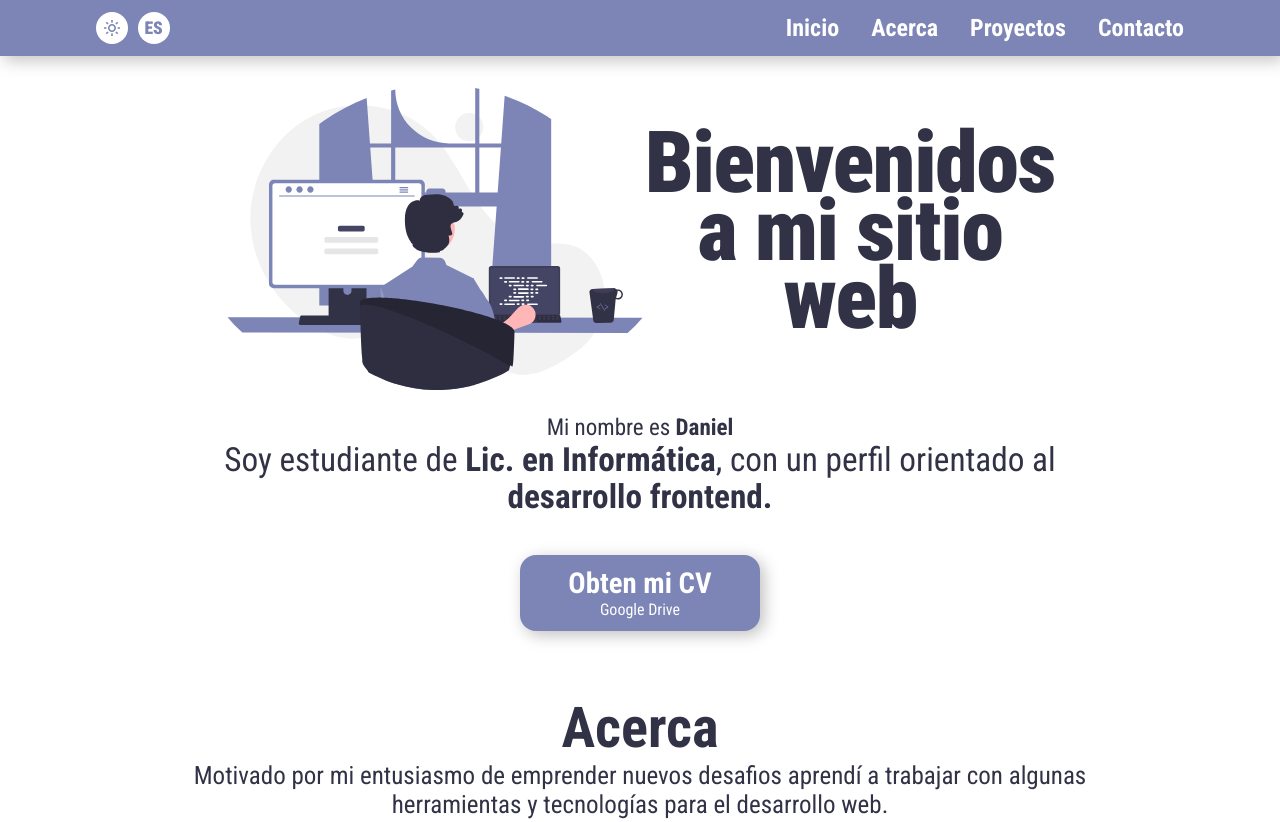
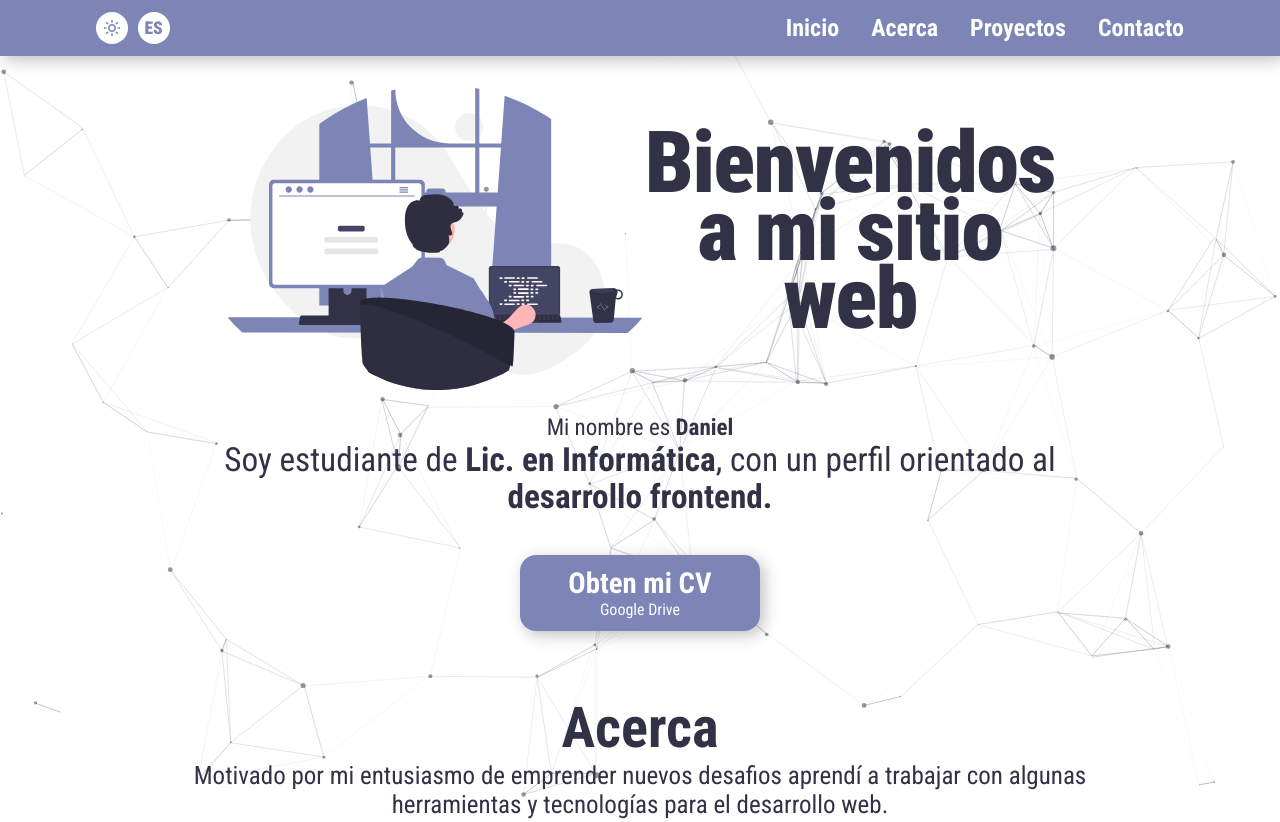
Before and after one commit to daniBrico/portfolio, a plain HTML site: page index.html in a window 1280 px wide. Shown: the top 822 px of the page. Drawn offline with nearby package versions, Linux system fonts and the light colour scheme.

Commit message:
Se agregaron partículas alrededor de los contenedores

```diff
--- a/index.html
+++ b/index.html
@@ -12,6 +12,7 @@
     <link rel="stylesheet" href="style.css" />
   </head>
   <body>
+    <div id="particles-js"></div>
     <header class="header box-shadow-1">
       <section class="container">
         <div class="lang-mode-container">
@@ -278,6 +279,9 @@
       </section>
     </footer>
     <button class="scroll-top-btn hidden box-shadow-1">&#11014;</button>
-    <script src="script.js"></script>
+    <script src="js/script.js"></script>
+    <!-- js particles -->
+    <script src="https://cdn.jsdelivr.net/npm/particles.js@2.0.0/particles.min.js"></script>
+    <script src="js/particles.js"></script>
   </body>
 </html>
--- /dev/null
+++ b/js/particles.js
@@ -0,0 +1,112 @@
+particlesJS(
+  {
+    "particles": {
+      "number": {
+        "value": 80,
+        "density": {
+          "enable": true,
+          "value_area": 800
+        }
+      },
+      "color": {
+        "value": "#323247"
+      },
+      "shape": {
+        "type": "circle",
+        "stroke": {
+          "width": 0,
+          "color": "#000000"
+        },
+        "polygon": {
+          "nb_sides": 5
+        },
+        "image": {
+          "src": "img/github.svg",
+          "width": 100,
+          "height": 100
+        }
+      },
+      "opacity": {
+        "value": 0.5,
+        "random": false,
+        "anim": {
+          "enable": false,
+          "speed": 1,
+          "opacity_min": 0.1,
+          "sync": false
+        }
+      },
+      "size": {
+        "value": 3,
+        "random": true,
+        "anim": {
+          "enable": false,
+          "speed": 40,
+          "size_min": 0.1,
+          "sync": false
+        }
+      },
+      "line_linked": {
+        "enable": true,
+        "distance": 150,
+        "color": "#444564",
+        "opacity": 0.4,
+        "width": 1
+      },
+      "move": {
+        "enable": true,
+        "speed": 6,
+        "direction": "none",
+        "random": false,
+        "straight": false,
+        "out_mode": "out",
+        "bounce": false,
+        "attract": {
+          "enable": false,
+          "rotateX": 600,
+          "rotateY": 1200
+        }
+      }
+    },
+    "interactivity": {
+      "detect_on": "canvas",
+      "events": {
+        "onhover": {
+          "enable": true,
+          "mode": "repulse"
+        },
+        "onclick": {
+          "enable": true,
+          "mode": "push"
+        },
+        "resize": true
+      },
+      "modes": {
+        "grab": {
+          "distance": 400,
+          "line_linked": {
+            "opacity": 1
+          }
+        },
+        "bubble": {
+          "distance": 400,
+          "size": 40,
+          "duration": 2,
+          "opacity": 8,
+          "speed": 3
+        },
+        "repulse": {
+          "distance": 200,
+          "duration": 0.4
+        },
+        "push": {
+          "particles_nb": 4
+        },
+        "remove": {
+          "particles_nb": 2
+        }
+      }
+    },
+    "retina_detect": true
+  }
+);
--- a/style.css
+++ b/style.css
@@ -68,6 +68,18 @@ section {
 
 .box-shadow-2 {
   box-shadow: 0 0.5rem 0.25rem 0 rgba(0, 0, 0, 0.25);
+}
+
+#particles-js {
+  width: 100%;
+  height: 100vh;
+  position: fixed;
+  z-index: -1;
+}
+
+.position-zindex {
+  position: relative;
+  z-index: 100;
 }
 
 .section {
@@ -411,6 +423,7 @@ section {
   padding: 1rem 0.5rem;
   margin-top: 1.5rem;
   max-width: 450px;
+  background-color: var(--white-color);
   transition: transform 0.3s ease, background-color 0.3s ease,
     box-shadow 0.3s ease;
 }
@@ -454,6 +467,7 @@ section {
   margin: 2rem auto;
   padding: 1rem;
   max-width: 800px;
+  background-color: var(--white-color);
   border-radius: 0.5rem;
 }
 
```
Also changed, not shown: js/script.js (renamed from script.js).
